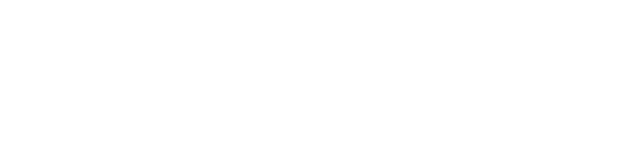
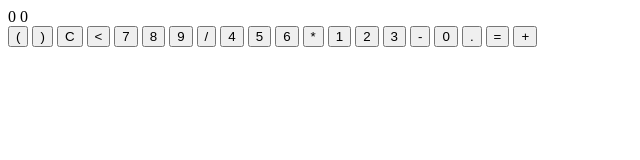
Before and after one commit to ch-martinez/calculator-js, a plain HTML site: page index.html in a window 1280 px wide. Shown: the whole page, without its empty margins (0-640 px from the left). Drawn offline with Linux system fonts and the light colour scheme.

Commit message:
Agregada estructura

```diff
--- a/index.html
+++ b/index.html
@@ -8,6 +8,40 @@
     <title>Calculator</title>
 </head>
 <body>
+    <div class="container">
+        <div class="display">
+            <span id="actual" class="display__value">0</span>
+            <span id="result" class="display__value --result">0</span>
+        </div>
+        <div id="pad" class="pad">
+            <button class="btn btn__fun">(</button>
+            <button class="btn btn__fun">)</button>
+            <button class="btn btn__fun">C</button>
+            <button class="btn btn__fun"><</button>
+            <!--  -->
+            <button class="btn btn__num">7</button>
+            <button class="btn btn__num">8</button>
+            <button class="btn btn__num">9</button>
+            <button class="btn btn__op">/</button>
+            <!--  -->
+            <button class="btn btn__num">4</button>
+            <button class="btn btn__num">5</button>
+            <button class="btn btn__num">6</button>
+            <button class="btn btn__op">*</button>
+            <!--  -->
+            <button class="btn btn__num">1</button>
+            <button class="btn btn__num">2</button>
+            <button class="btn btn__num">3</button>
+            <button class="btn btn__op">-</button>
+            <!--  -->
+            <button class="btn btn__num">0</button>
+            <button class="btn btn__num">.</button>
+            <button class="btn btn__eq ">=</button>
+            <button class="btn btn__op">+</button>
+            </div>
+    </div>
+
+    <!--  -->
     <script src="scripts.js"></script>
 </body>
 </html>
```
